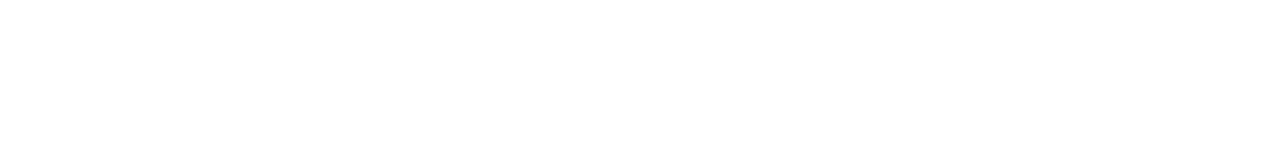
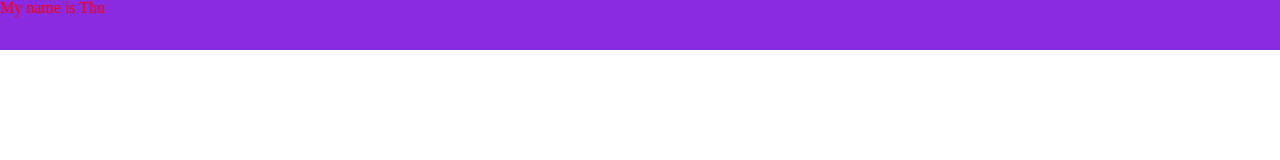
Before and after one commit to nguyenthiutvien/learning_github, a plain HTML site: page index.html in a window 1280 px wide. Drawn offline with Linux system fonts and the light colour scheme.

Commit message:
Thu created body

```diff
--- a/index.html
+++ b/index.html
@@ -9,6 +9,9 @@
     <link rel="stylesheet" href="styles/reset.css">
 </head>
 <body>
+    <div class ="thu">
+My name is Thu
+    </div>
 
 </body>
 </html>
--- a/styles/style.css
+++ b/styles/style.css
@@ -1,3 +1,8 @@
 h1{
     color:black;
 }
+.thu{
+    color: red;
+    background-color: blueviolet;
+    height: 50px;
+}
```
